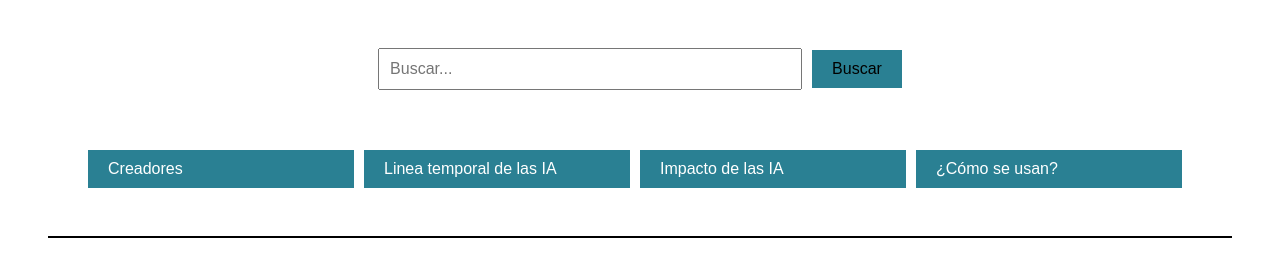
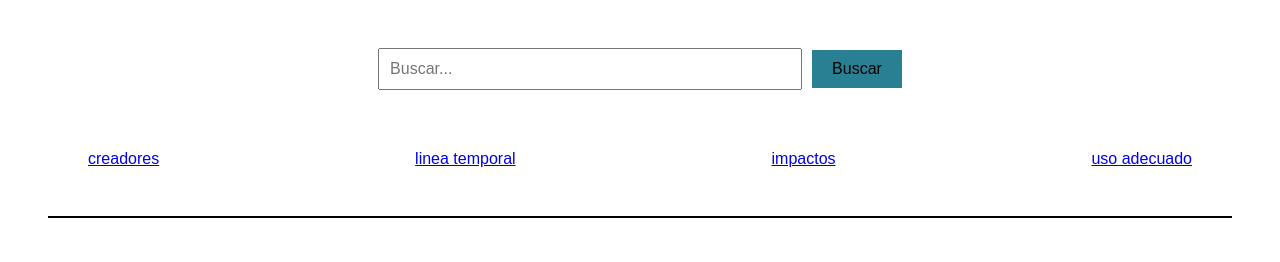
Before and after one commit to huevosdesalmon/ias.github.io, a plain HTML site: page indexbonito.html in a window 1280 px wide. Shown: the top 262 px of the page. Drawn offline with Linux system fonts and the light colour scheme.

Commit message:
Add files via upload

```diff
--- a/indexbonito.html
+++ b/indexbonito.html
@@ -149,10 +149,10 @@
 
 
     <div class="section button-section">
-    <a href="creadores.html" class="button"> <font color="#FFFFFF">Creadores</font></a>
-        <a href="linea.html" class="button"><font color="#FFFFFF">Linea temporal de las IA</font></a>
-        <a href="impactadaquede.html" class="button"><font color="#FFFFFF">Impacto de las IA</font></a>
-        <a href="comoseusan.html" class="button"><font color="#FFFFFF">¿Cómo se usan?</font></a>
+    <a href="creadores.html">creadores</a>
+        <a href="linea.html">linea temporal</a>
+        <a href="impactadaquede.html">impactos</a>
+        <a href="comoseusan.html">uso adecuado</a>
     </div>
 
     <hr size="2px" color="black" />
```
